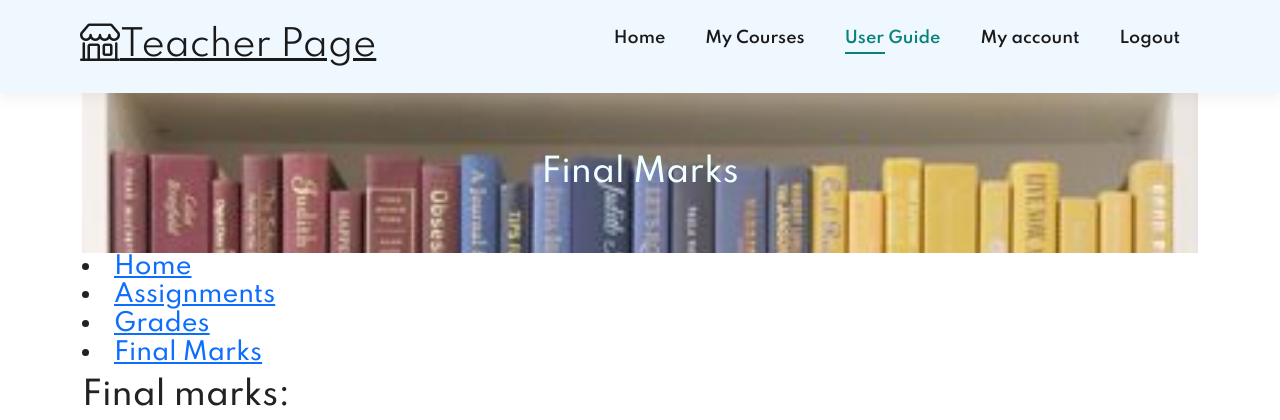
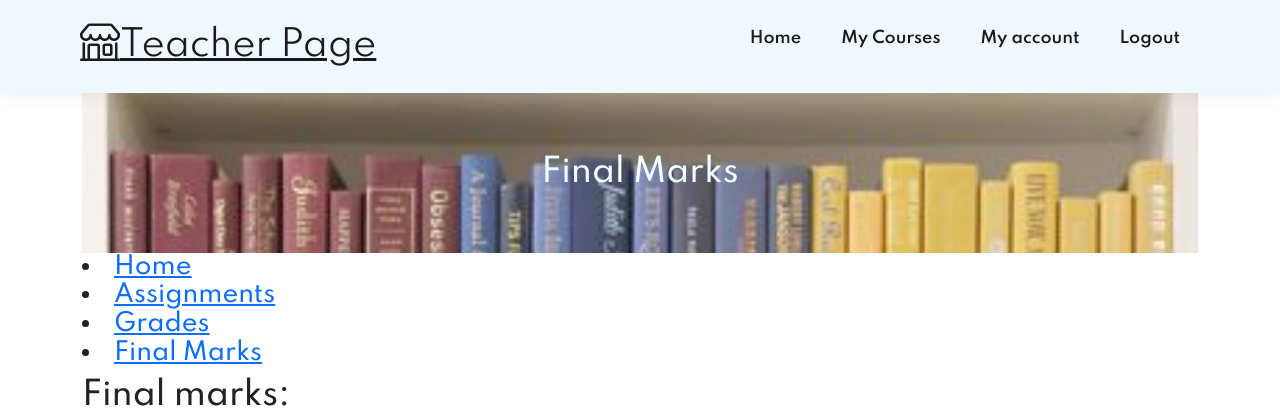
Before and after one commit to vexandmore/SOEN-287-Project-F2022, a PHP site: the page made by Final Marks.php in a window 1280 px wide. Shown: the top 420 px of the page. Run offline with PHP 8.4, Linux system fonts and the light colour scheme; data that the repository does not hold is empty.

Commit message:
Update Final Marks.php

```diff
--- a/Final Marks.php
+++ b/Final Marks.php
@@ -43,7 +43,6 @@ foreach ($result as $row) {
         <ul id="navbar">
 <li><a href="home.html">Home</a></li>
  <li><a href="mycourses.html">My Courses</a></li>
- <li><a class="active" href="services.html">User Guide</a></li>
  <li><a href="myaccount.php">My account</a></li>
  <li><a href="logout.php">Logout</a></li>
         </ul>
```
